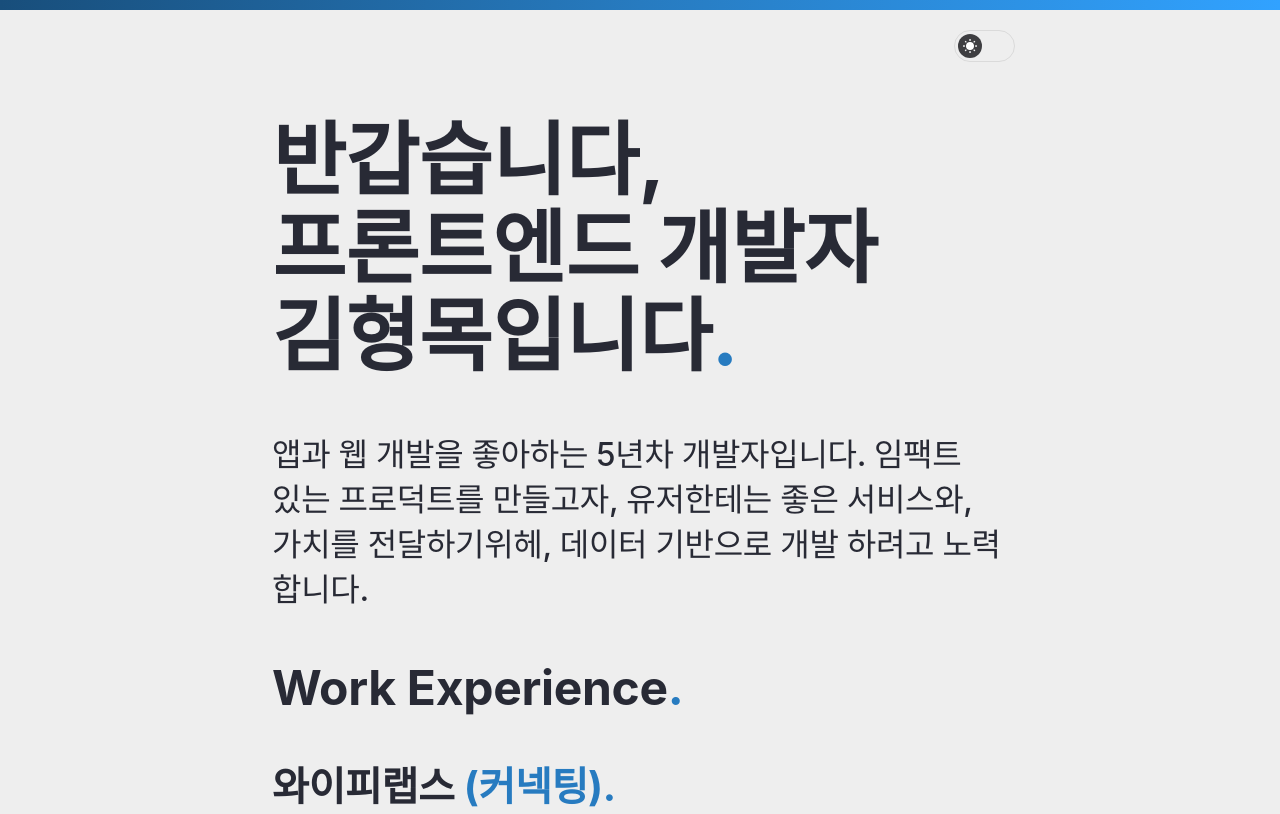
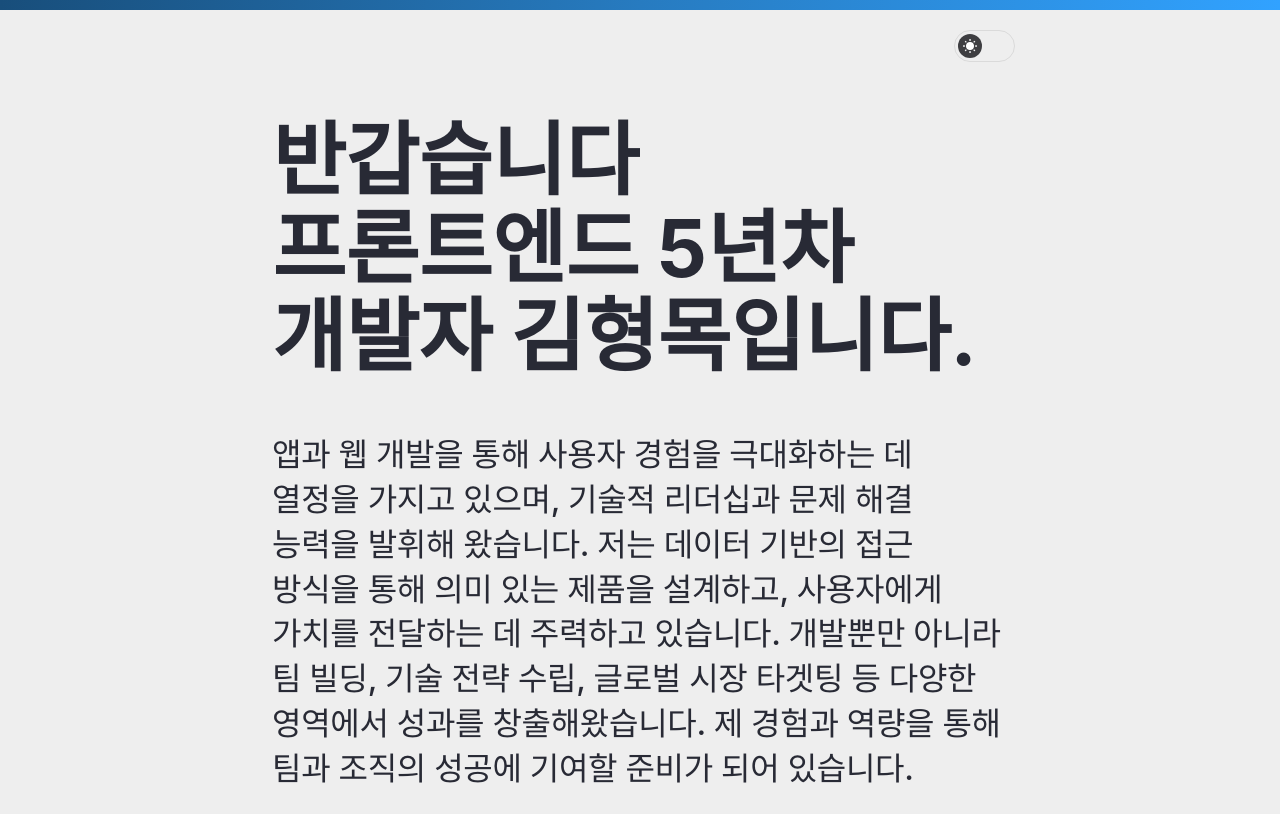
Before and after one commit to hmhm2292/hyungmok-resume, a website built with Parcel: page src/index.html in a window 1280 px wide. Shown: the top 814 px of the page. Built offline with nearby package versions, Linux system fonts and the light colour scheme; a web font is replaced by a local one.

Commit message:
update resume start

```diff
--- a/src/index.html
+++ b/src/index.html
@@ -62,14 +62,18 @@
         </div>
       </div>
       <section>
-        <h1>
-          반갑습니다,<br />
-          프론트엔드 개발자 김형목입니다<span class="period-mark">.</span>
+        <h1 id="header">
+          반갑습니다
+          <br />
+          프론트엔드 N년차 개발자 김형목입니다<span class="period-mark">.</span>
         </h1>
         <p id="intro" class="big-paragraph">
-          앱과 웹 개발을 좋아하는 N년차 개발자입니다. 임팩트 있는 프로덕트를
-          만들고자, 유저한테는 좋은 서비스와, 가치를 전달하기위헤, 데이터
-          기반으로 개발 하려고 노력 합니다.
+          앱과 웹 개발을 통해 사용자 경험을 극대화하는 데 열정을 가지고 있으며,
+          기술적 리더십과 문제 해결 능력을 발휘해 왔습니다. 저는 데이터 기반의
+          접근 방식을 통해 의미 있는 제품을 설계하고, 사용자에게 가치를 전달하는
+          데 주력하고 있습니다. 개발뿐만 아니라 팀 빌딩, 기술 전략 수립, 글로벌
+          시장 타겟팅 등 다양한 영역에서 성과를 창출해왔습니다. 제 경험과 역량을
+          통해 팀과 조직의 성공에 기여할 준비가 되어 있습니다.
         </p>
       </section>
 
--- a/src/index.js
+++ b/src/index.js
@@ -1,27 +1,26 @@
 var prefersDark =
-  window.matchMedia &&
-  window.matchMedia("(prefers-color-scheme: dark)").matches;
-var element = document.body;
-var outerHtml = document.documentElement;
-var toggle = document.getElementById("toggle");
-var intro = document.getElementById("intro");
+  window.matchMedia && window.matchMedia('(prefers-color-scheme: dark)').matches
+var element = document.body
+var outerHtml = document.documentElement
+var toggle = document.getElementById('toggle')
+var header = document.getElementById('header')
 
 function toggleDarkMode() {
-  element.classList.toggle("dark-mode");
-  outerHtml.classList.toggle("dark-mode");
+  element.classList.toggle('dark-mode')
+  outerHtml.classList.toggle('dark-mode')
 }
 
 if (prefersDark) {
-  toggle.checked = true;
-  toggleDarkMode();
+  toggle.checked = true
+  toggleDarkMode()
 }
 
 function getYear() {
-  const diff = new Date().getYear() - new Date("2020-01-20").getYear();
-  return diff + 1;
+  const diff = new Date().getYear() - new Date('2020-01-20').getYear()
+  return diff + 1
 }
 
-toggle.onclick = toggleDarkMode;
-const withYear = intro.textContent.replace("N", getYear());
+toggle.onclick = toggleDarkMode
+const withYear = header.textContent.replace('N', getYear())
 
-intro.textContent = withYear;
+header.textContent = withYear
```
Also changed, not shown: docs/index.html (+1 -1 lines), package.json (+8 -8 lines), .postcssrc (deleted), docs/dark.80e1a785.png (added), docs/hmhm2292icon.636ef27d.png (added), docs/light.83564055.png (added), 10 other files.
